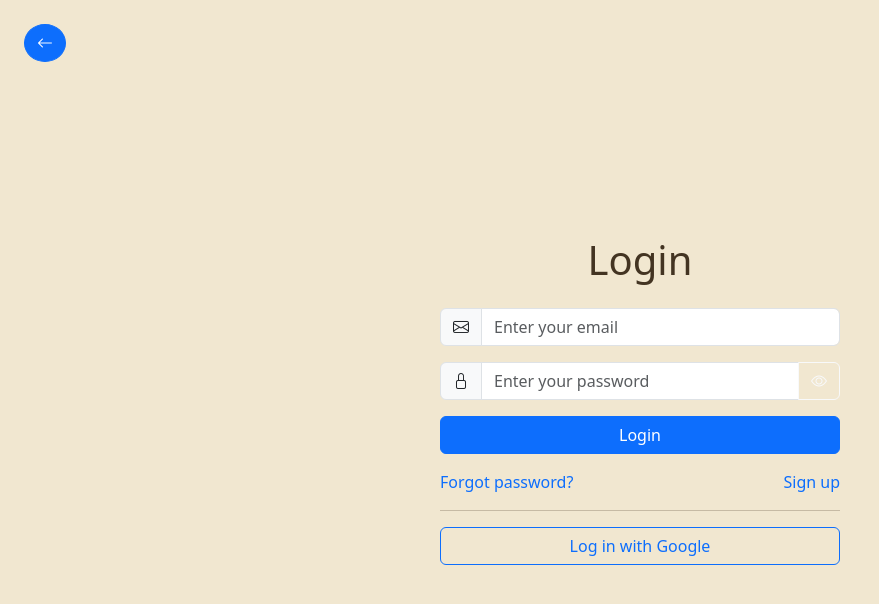
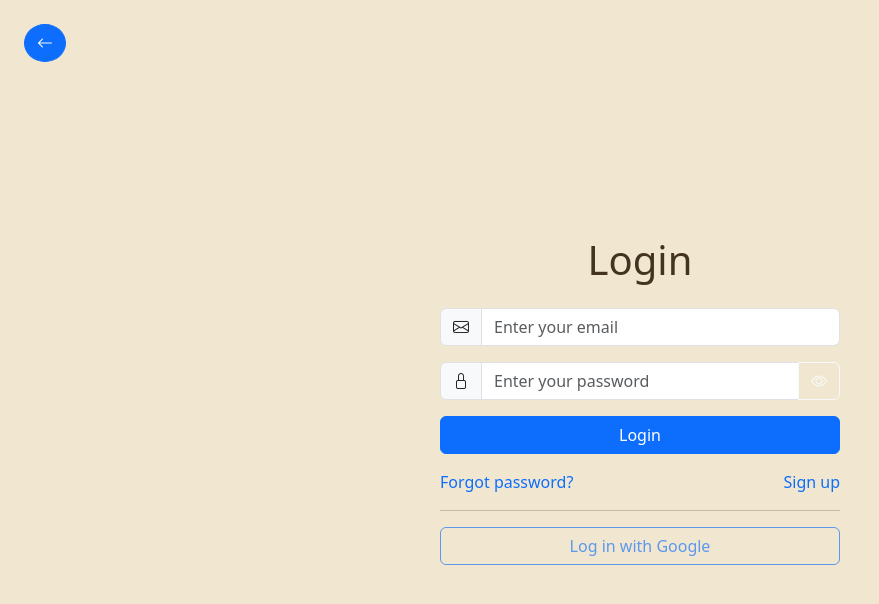
Before and after one commit to Loenus/boardgamehub, a Nuxt app: page /login in a window 1280 px wide. Shown: the top 604 px of the page, without its empty margins (0-879 px from the left). Built offline with nearby package versions, Linux system fonts and the light colour scheme; no server answers.

Commit message:
add alerts

```diff
--- a/pages/forgot_password.vue
+++ b/pages/forgot_password.vue
@@ -38,6 +38,7 @@ async function sendResetEmail(email: string) {
     console.error("Errore nel send email:", error.message);
   } else {
     console.log("Email mandata!", data);
+    alert("Email di reset password inviata! controlla la tua casella elettronica.")
   }
 }
 </script>
--- a/pages/login.vue
+++ b/pages/login.vue
@@ -27,7 +27,7 @@
           <a href="/signup" class="text-decoration-none">Sign up</a>
         </div>
         <hr>
-        <button type="button" class="btn btn-outline-primary w-100">Log in with Google</button>
+        <button disabled type="button" class="btn btn-outline-primary w-100">Log in with Google</button>
       </form>
     </div>
   </div>
--- a/pages/signup.vue
+++ b/pages/signup.vue
@@ -85,6 +85,7 @@ async function signUpWithEmail(email: string, password: string) {
     console.error("Errore nella registrazione:", error.message);
   } else {
     console.log("Registrazione avvenuta! Email di conferma inviata.");
+    alert("Email di registrazione inviata! Cliccare sul link mandato per email e fai login.")
   }
 }
 
```
